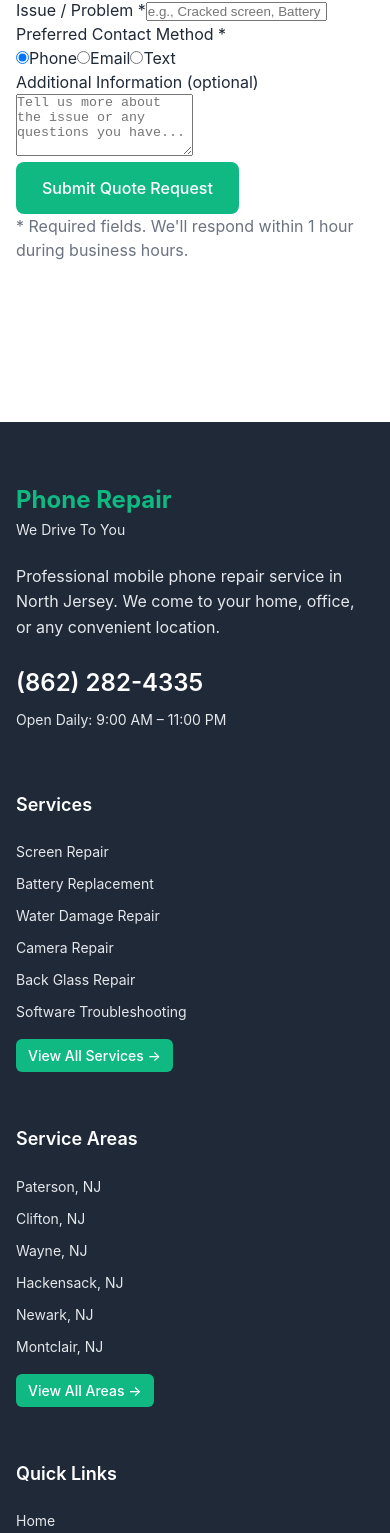
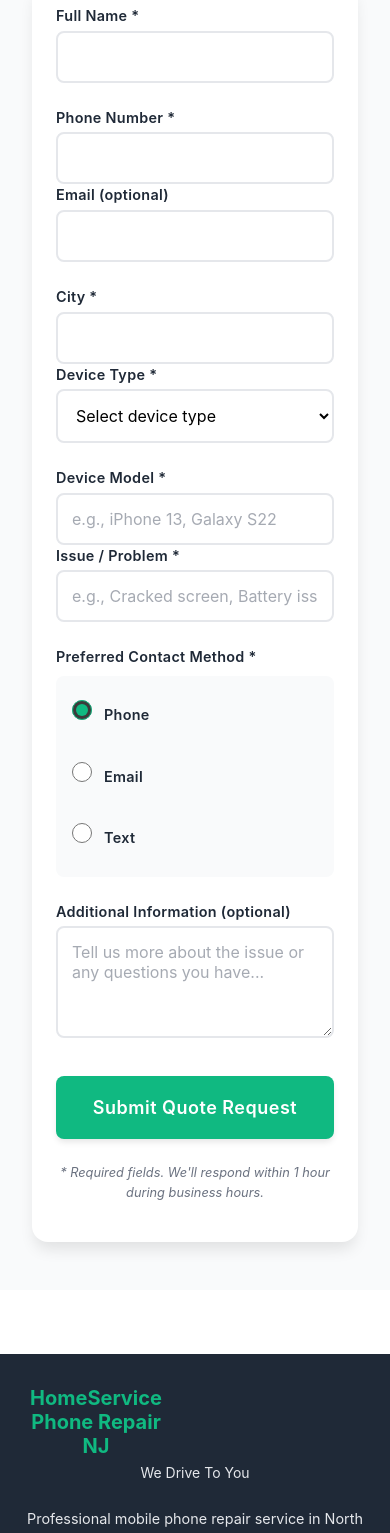
Before and after one commit to minhaj-isl8621/phone-repair-website, a React (Vite) app in the folder phone-repair-website/: page /quote in a window 390 px wide. Shown: the part 390-1923 px from the top of the page. Built offline with nearby package versions, Linux system fonts and the light colour scheme.

Commit message:
Complete website ready for deployment

```diff
--- a/phone-repair-website/src/components/layout/Footer.css
+++ b/phone-repair-website/src/components/layout/Footer.css
@@ -7,25 +7,25 @@
 
 .footer-grid {
   display: grid;
-  grid-template-columns: 1fr 2fr;
-  gap: var(--spacing-2xl);
+  grid-template-columns: 1fr 1fr;
+  gap: var(--spacing-2xl); /* Reduced from var(--spacing-3xl) to create moderate gap */
   margin-bottom: var(--spacing-2xl);
 }
 
 .footer-info {
-  max-width: 400px;
+  max-width: 450px;
 }
 
 .footer-logo {
-  display: flex;
-  flex-direction: column;
   margin-bottom: var(--spacing-md);
 }
 
 .footer-logo .logo-text {
-  font-size: 1.75rem;
+  font-size: 1.5rem;
   font-weight: 700;
   color: var(--primary-green);
+  line-height: 1.2;
+  margin-bottom: 0.25rem;
 }
 
 .footer-logo .logo-tagline {
@@ -37,6 +37,7 @@
   color: var(--medium-gray);
   margin-bottom: var(--spacing-md);
   line-height: 1.6;
+  font-size: 0.95rem;
 }
 
 .footer-contact {
@@ -62,30 +63,37 @@
 }
 
 .footer-links {
-  display: grid;
-  grid-template-columns: repeat(3, 1fr);
-  gap: var(--spacing-xl);
+  display: flex;
+  justify-content: flex-start; /* Changed from flex-end to bring links back toward center */
+}
+
+.footer-links-column {
+  min-width: 200px;
 }
 
 .footer-links-column h4 {
-  color: var(--white);
+  color: var(--primary-green);
   margin-bottom: var(--spacing-md);
   font-size: 1.125rem;
+  font-weight: 600;
+  letter-spacing: 0.5px;
 }
 
 .footer-links-column ul {
   list-style: none;
   padding: 0;
+  margin: 0;
 }
 
 .footer-links-column li {
-  margin-bottom: var(--spacing-xs);
+  margin-bottom: var(--spacing-sm);
 }
 
 .footer-links-column a {
   color: var(--medium-gray);
   transition: color 0.2s ease;
-  font-size: 0.875rem;
+  font-size: 0.95rem;
+  text-decoration: none;
 }
 
 .footer-links-column a:hover {
@@ -112,12 +120,14 @@
 .footer-legal a {
   color: var(--medium-gray);
   transition: color 0.2s ease;
+  text-decoration: none;
 }
 
 .footer-legal a:hover {
   color: var(--primary-green);
 }
 
+/* Tablet Styles */
 @media (max-width: 968px) {
   .footer-grid {
     grid-template-columns: 1fr;
@@ -129,67 +139,101 @@
   }
 
   .footer-links {
-    grid-template-columns: repeat(2, 1fr);
+    justify-content: flex-start;
   }
 }
 
-@media (max-width: 576px) {
+/* Mobile Styles */
+@media (max-width: 768px) {
+  .footer {
+    padding: var(--spacing-xl) 0 var(--spacing-md);
+    margin-top: var(--spacing-2xl);
+  }
+
+  .footer-grid {
+    gap: var(--spacing-lg);
+  }
+
+  .footer-info {
+    text-align: center;
+  }
+
+  .footer-logo .logo-text {
+    font-size: 1.25rem;
+  }
+
+  .footer-logo .logo-tagline {
+    font-size: 0.875rem;
+  }
+
+  .footer-description {
+    font-size: 0.9rem;
+    max-width: 100%;
+  }
+
+  .footer-phone {
+    font-size: 1.25rem;
+  }
+
+  .footer-hours {
+    font-size: 0.8rem;
+  }
+
   .footer-links {
-    grid-template-columns: 1fr;
+    justify-content: center;
+  }
+
+  .footer-links-column {
+    min-width: auto;
+    text-align: center;
+  }
+
+  .footer-links-column h4 {
+    margin-bottom: var(--spacing-sm);
+    font-size: 1rem;
+  }
+
+  .footer-links-column li {
+    margin-bottom: var(--spacing-xs);
+  }
+
+  .footer-links-column a {
+    font-size: 0.9rem;
   }
 
   .footer-bottom {
     flex-direction: column;
     text-align: center;
+    padding-top: var(--spacing-md);
+    gap: var(--spacing-sm);
   }
 
   .footer-legal {
     justify-content: center;
+    flex-wrap: wrap;
+    gap: var(--spacing-md);
+  }
+
+  .footer-legal a {
+    font-size: 0.8rem;
   }
 }
-.footer-links-column .view-all-link {
-  margin-top: var(--spacing-sm);
+
+/* Small Mobile Devices */
+@media (max-width: 480px) {
+  .footer {
+    padding: var(--spacing-lg) 0 var(--spacing-sm);
   }
 
-.footer-links-column .view-all-link a {
-  color: var(--primary-green);
-  font-weight: 500;
+  .footer-links-column h4 {
+    font-size: 0.95rem;
   }
 
-.footer-links-column .view-all-link a:hover {
-  color: var(--primary-green-dark);
-  text-decoration: underline;
-}
-.footer-logo .logo-text {
-  font-size: 1.5rem;
-  font-weight: 700;
-  color: var(--primary-green);
-  line-height: 1.2;
+  .footer-links-column a {
+    font-size: 0.85rem;
   }
 
-.footer-logo .logo-tagline {
-  font-size: 0.875rem;
-  color: var(--medium-gray);
-  margin-top: 4px;
+  .footer-legal {
+    gap: var(--spacing-sm);
   }
-
-.view-all-footer-link {
-  margin-top: var(--spacing-sm);
 }
-
-.view-all-button {
-  display: inline-block;
-  padding: 6px 12px;
-  background-color: var(--primary-green);
-  color: var(--white) !important;
-  border-radius: var(--radius-sm);
-  font-size: 0.8rem;
-  font-weight: 500;
-  transition: background-color 0.2s ease;
-}
-
-.view-all-button:hover {
-  background-color: var(--primary-green-dark);
-  color: var(--white) !important;
-  text-decoration: none !important;
-}
--- a/phone-repair-website/src/components/layout/Footer.jsx
+++ b/phone-repair-website/src/components/layout/Footer.jsx
@@ -4,24 +4,6 @@ import Container from '../common/Container';
 
 const Footer = () => {
   const currentYear = new Date().getFullYear();
-
-  const serviceLinks = [
-    'Screen Repair',
-    'Battery Replacement',
-    'Water Damage Repair',
-    'Camera Repair',
-    'Back Glass Repair',
-    'Software Troubleshooting'
-  ];
-
-  const areaLinks = [
-    'Paterson, NJ',
-    'Clifton, NJ',
-    'Wayne, NJ',
-    'Hackensack, NJ',
-    'Newark, NJ',
-    'Montclair, NJ'
-  ];
 
   const quickLinks = [
     { label: 'Home', path: '/' },
@@ -37,10 +19,11 @@ const Footer = () => {
     <footer className="footer">
       <Container>
         <div className="footer-grid">
+          {/* Business Info Column - Unchanged */}
           <div className="footer-info">
             <div className="footer-logo">
               <Link to="/">
-                <div className="logo-text">Phone Repair</div>
+                <div className="logo-text">HomeService Phone Repair NJ</div>
                 <div className="logo-tagline">We Drive To You</div>
               </Link>
             </div>
@@ -49,45 +32,18 @@ const Footer = () => {
               We come to your home, office, or any convenient location.
             </p>
             <div className="footer-contact">
-              <a href="tel:8622824335" className="footer-phone">(862) 282-4335</a>
+              <a href="tel:+18622824335" className="footer-phone">(862) 282-4335</a>
               <p className="footer-hours">Open Daily: 9:00 AM – 11:00 PM</p>
             </div>
           </div>
 
+          {/* Quick Links Column - Simplified */}
           <div className="footer-links">
-            <div className="footer-links-column">
-              <h4>Services</h4>
-              <ul>
-                {serviceLinks.map((link) => (
-                  <li key={link}>
-                    <Link to="/services">{link}</Link>
-                  </li>
-                ))}
-                <li className="view-all-footer-link">
-                  <Link to="/services" className="view-all-button">View All Services →</Link>
-                </li>
-              </ul>
-            </div>
-
-            <div className="footer-links-column">
-              <h4>Service Areas</h4>
-              <ul>
-                {areaLinks.map((area) => (
-                  <li key={area}>
-                    <Link to="/service-areas">{area}</Link>
-                  </li>
-                ))}
-                <li className="view-all-footer-link">
-                  <Link to="/service-areas" className="view-all-button">View All Areas →</Link>
-                </li>
-              </ul>
-            </div>
-
             <div className="footer-links-column">
               <h4>Quick Links</h4>
               <ul>
                 {quickLinks.map((link) => (
-                  <li key={link.path}>
+                  <li key={link.label}>
                     <Link to={link.path}>{link.label}</Link>
                   </li>
                 ))}
@@ -96,8 +52,9 @@ const Footer = () => {
           </div>
         </div>
 
+        {/* Bottom Bar - Unchanged */}
         <div className="footer-bottom">
-          <p>&copy; {currentYear} Phone Repair — We Drive To You. All rights reserved.</p>
+          <p>&copy; {currentYear} HomeService Phone Repair NJ. All rights reserved.</p>
           <div className="footer-legal">
             <Link to="/privacy">Privacy Policy</Link>
             <Link to="/terms">Terms of Service</Link>
--- a/phone-repair-website/src/components/layout/Header.css
+++ b/phone-repair-website/src/components/layout/Header.css
@@ -19,10 +19,13 @@
   line-height: 1.2;
 }
 
+/* Updated for longer business name */
 .logo-text {
-  font-size: 1.5rem;
+  font-size: 1.25rem;
   font-weight: 700;
   color: var(--primary-green);
+  line-height: 1.2;
+  white-space: nowrap;
 }
 
 .logo-tagline {
@@ -102,7 +105,26 @@
   transform: rotate(-45deg) translate(7px, -6px);
 }
 
+/* Tablet adjustments */
+@media (max-width: 1024px) {
+  .logo-text {
+    font-size: 1.1rem;
+    white-space: normal;
+    max-width: 200px;
+  }
+}
+
+/* Mobile styles */
 @media (max-width: 768px) {
+  .logo-text {
+    font-size: 1rem;
+    max-width: 160px;
+  }
+
+  .logo-tagline {
+    font-size: 0.75rem;
+  }
+
   .mobile-menu-btn {
     display: flex;
   }
@@ -116,11 +138,12 @@
     height: 100vh;
     background: var(--white);
     flex-direction: column;
-    justify-content: center;
-    padding: var(--spacing-2xl);
+    justify-content: flex-start;
+    padding: var(--spacing-lg) var(--spacing-lg);
     box-shadow: var(--shadow-xl);
     transition: right 0.3s ease;
     gap: var(--spacing-xl);
+    overflow-y: auto;
   }
 
   .nav-menu.active {
@@ -129,19 +152,31 @@
 
   .nav-list {
     flex-direction: column;
-    align-items: center;
-    gap: var(--spacing-lg);
+    gap: 0; /* Remove gap, use padding on items instead */
+    width: 100%;
   }
 
   .nav-item {
     width: 100%;
     text-align: center;
+    padding: 0.5rem 0; /* Reduced from previous spacing */
   }
 
   .nav-link {
-    font-size: 1.25rem;
+    font-size: 1.1rem; /* Slightly smaller than before */
     display: block;
-    padding: var(--spacing-sm);
+    padding: 0.4rem 0; /* Reduced vertical padding */
+  }
+
+  .mobile-phone-item {
+    margin-top: 0.5rem;
+    border-top: 1px solid var(--medium-gray);
+    padding-top: 0.75rem;
+  }
+
+  .mobile-phone-link {
+    color: var(--primary-green) !important;
+    font-weight: 600;
   }
 
   .nav-cta {
@@ -151,4 +186,15 @@
   .nav-cta .btn {
     width: 100%;
   }
+
+  .desktop-only {
+    display: none;
+  }
 }
+
+/* Desktop styles - hide mobile phone item */
+@media (min-width: 769px) {
+  .mobile-phone-item {
+    display: none;
+  }
+}
--- a/phone-repair-website/src/pages/QuotePage.css
+++ b/phone-repair-website/src/pages/QuotePage.css
@@ -1,14 +1,377 @@
+.quote-hero {
+  background: linear-gradient(135deg, var(--dark-text) 0%, #2d3748 100%);
+  color: var(--white);
+  padding: var(--spacing-3xl) 0;
+  text-align: center;
+}
+
+.quote-hero-title {
+  font-size: 3rem;
+  color: var(--white);
+  margin-bottom: var(--spacing-md);
+}
+
+.quote-hero-subtitle {
+  font-size: 1.25rem;
+  color: rgba(255, 255, 255, 0.9);
+  max-width: 600px;
+  margin: 0 auto;
+}
+
+.quote-form-section {
+  background-color: var(--light-gray);
+  padding: var(--spacing-2xl) 0;
+}
+
+.quote-form {
+  max-width: 800px;
+  margin: 0 auto;
+  background: var(--white);
+  padding: var(--spacing-2xl);
+  border-radius: var(--radius-lg);
+  box-shadow: var(--shadow-lg);
+}
+
+.form-row {
+  display: grid;
+  grid-template-columns: 1fr 1fr;
+  gap: var(--spacing-lg);
+  margin-bottom: var(--spacing-lg);
+}
+
+.form-group {
+  margin-bottom: var(--spacing-lg);
+  width: 100%;
+}
+
+.form-group:last-child {
+  margin-bottom: 0;
+}
+
+.form-group label {
+  display: block;
+  margin-bottom: var(--spacing-xs);
+  font-weight: 600;
+  color: var(--dark-text);
+  font-size: 0.95rem;
+  letter-spacing: 0.3px;
+}
+
+.form-group input,
+.form-group select,
+.form-group textarea {
+  width: 100%;
+  padding: 0.875rem 1rem;
+  border: 2px solid var(--medium-gray);
+  border-radius: var(--radius-md);
+  font-family: var(--font-primary);
+  font-size: 1rem;
+  transition: all 0.2s ease;
+  background-color: var(--white);
+}
+
+.form-group input:hover,
+.form-group select:hover,
+.form-group textarea:hover {
+  border-color: var(--primary-green-light);
+}
+
+.form-group input:focus,
+.form-group select:focus,
+.form-group textarea:focus {
+  outline: none;
+  border-color: var(--primary-green);
+  box-shadow: 0 0 0 4px var(--primary-green-light);
+}
+
+.form-group input::placeholder,
+.form-group textarea::placeholder {
+  color: var(--light-text);
+  opacity: 0.6;
+}
+
+.radio-group {
+  display: flex;
+  gap: var(--spacing-xl);
+  padding: var(--spacing-sm) 0;
+  background-color: var(--light-gray);
+  border-radius: var(--radius-md);
+  padding: var(--spacing-md) var(--spacing-lg);
+}
+
+.radio-label {
+  display: flex;
+  align-items: center;
+  gap: var(--spacing-xs);
+  font-weight: 500;
+  cursor: pointer;
+  color: var(--dark-text);
+  font-size: 1rem;
+}
+
+.radio-label input[type="radio"] {
+  width: 1.2rem;
+  height: 1.2rem;
+  accent-color: var(--primary-green);
+  margin-right: 0.25rem;
+  cursor: pointer;
+}
+
+.radio-label input[type="radio"]:checked {
+  background-color: var(--primary-green);
+}
+
+textarea {
+  resize: vertical;
+  min-height: 120px;
+}
+
+.form-actions {
+  text-align: center;
+  margin-top: var(--spacing-xl);
+}
+
+.form-actions .btn {
+  min-width: 250px;
+  padding: 1rem 2rem;
+  font-size: 1.125rem;
+  font-weight: 600;
+  letter-spacing: 0.5px;
+  box-shadow: var(--shadow-md);
+  transition: all 0.3s ease;
+}
+
+.form-actions .btn:hover {
+  transform: translateY(-2px);
+  box-shadow: var(--shadow-lg);
+}
+
+.form-note {
+  text-align: center;
+  font-size: 0.875rem;
+  color: var(--light-text);
+  margin-top: var(--spacing-lg);
+  font-style: italic;
+}
+
 .submit-error {
   background-color: #fee;
   color: #c00;
-  padding: var(--spacing-md);
+  padding: var(--spacing-md) var(--spacing-lg);
   border-radius: var(--radius-md);
-  margin-bottom: var(--spacing-md);
+  margin-bottom: var(--spacing-lg);
   text-align: center;
   border: 1px solid #fcc;
+  font-weight: 500;
 }
 
 button:disabled {
   opacity: 0.7;
   cursor: not-allowed;
 }
+
+/* Success page styles */
+.quote-success {
+  text-align: center;
+  padding: var(--spacing-2xl) 0;
+}
+
+.success-card {
+  max-width: 600px;
+  margin: 0 auto;
+  background: var(--white);
+  padding: var(--spacing-2xl);
+  border-radius: var(--radius-lg);
+  box-shadow: var(--shadow-lg);
+}
+
+.success-icon {
+  width: 80px;
+  height: 80px;
+  background: var(--primary-green);
+  color: var(--white);
+  font-size: 3rem;
+  display: flex;
+  align-items: center;
+  justify-content: center;
+  border-radius: 50%;
+  margin: 0 auto var(--spacing-lg);
+  box-shadow: var(--shadow-md);
+}
+
+.success-card h2 {
+  color: var(--dark-text);
+  margin-bottom: var(--spacing-md);
+  font-size: 1.75rem;
+}
+
+.success-message {
+  color: var(--light-text);
+  margin-bottom: var(--spacing-lg);
+  font-size: 1.125rem;
+  line-height: 1.6;
+}
+
+.success-cta {
+  background: var(--light-gray);
+  padding: var(--spacing-lg);
+  border-radius: var(--radius-md);
+  margin-bottom: var(--spacing-xl);
+  border: 1px solid var(--medium-gray);
+}
+
+.success-cta p {
+  margin-bottom: var(--spacing-sm);
+  color: var(--dark-text);
+  font-weight: 500;
+}
+
+.success-phone {
+  display: inline-block;
+  font-size: 1.5rem;
+  font-weight: 700;
+  color: var(--primary-green);
+  text-decoration: none;
+  transition: color 0.2s ease;
+}
+
+.success-phone:hover {
+  color: var(--primary-green-dark);
+  text-decoration: underline;
+}
+
+.back-home-btn {
+  min-width: 200px;
+}
+
+/* Mobile Styles */
+@media (max-width: 768px) {
+  .quote-hero {
+    padding: var(--spacing-2xl) 0;
+  }
+
+  .quote-hero-title {
+    font-size: 2rem;
+  }
+
+  .quote-hero-subtitle {
+    font-size: 1rem;
+    padding: 0 var(--spacing-md);
+  }
+
+  .quote-form-section {
+    padding: var(--spacing-lg) 0;
+  }
+
+  .quote-form {
+    padding: var(--spacing-lg);
+    margin: 0 var(--spacing-sm);
+  }
+
+  .form-row {
+    grid-template-columns: 1fr;
+    gap: 0;
+    margin-bottom: 0;
+  }
+
+  .form-group {
+    margin-bottom: var(--spacing-md);
+  }
+
+  .form-group label {
+    font-size: 0.9rem;
+    margin-bottom: 0.25rem;
+  }
+
+  .form-group input,
+  .form-group select,
+  .form-group textarea {
+    padding: 0.875rem;
+    font-size: 16px;
+  }
+
+  .radio-group {
+    flex-direction: column;
+    gap: var(--spacing-sm);
+    padding: var(--spacing-md);
+    margin-top: var(--spacing-xs);
+  }
+
+  .radio-label {
+    padding: 0.5rem 0;
+    font-size: 1rem;
+  }
+
+  .radio-label input[type="radio"] {
+    width: 1.25rem;
+    height: 1.25rem;
+    margin-right: 0.75rem;
+  }
+
+  textarea {
+    min-height: 100px;
+  }
+
+  .form-actions {
+    margin-top: var(--spacing-lg);
+  }
+
+  .form-actions .btn {
+    width: 100%;
+    min-width: auto;
+    padding: 1rem;
+  }
+
+  .form-note {
+    font-size: 0.8rem;
+    margin-top: var(--spacing-md);
+  }
+
+  .submit-error {
+    padding: var(--spacing-sm) var(--spacing-md);
+    font-size: 0.9rem;
+  }
+
+  /* Success page mobile */
+  .success-card {
+    padding: var(--spacing-lg);
+    margin: 0 var(--spacing-sm);
+  }
+
+  .success-icon {
+    width: 60px;
+    height: 60px;
+    font-size: 2rem;
+  }
+
+  .success-card h2 {
+    font-size: 1.5rem;
+  }
+
+  .success-message {
+    font-size: 1rem;
+  }
+
+  .success-phone {
+    font-size: 1.25rem;
+  }
+
+  .back-home-btn {
+    width: 100%;
+  }
+}
+
+/* Small mobile devices */
+@media (max-width: 480px) {
+  .quote-form {
+    padding: var(--spacing-md);
+  }
+
+  .radio-group {
+    padding: var(--spacing-sm);
+  }
+
+  .radio-label {
+    font-size: 0.95rem;
+  }
+}
--- a/phone-repair-website/src/pages/QuotePage.jsx
+++ b/phone-repair-website/src/pages/QuotePage.jsx
@@ -33,7 +33,8 @@ const QuotePage = () => {
     setSubmitError(null);
 
     try {
-      const response = await fetch('http://localhost:3001/api/quote', {
+      const API_URL = import.meta.env.VITE_API_BASE_URL || 'http://localhost:3001';
+      const response = await fetch(`${API_URL}/api/quote`, {
         method: 'POST',
         headers: {
           'Content-Type': 'application/json',
@@ -100,7 +101,7 @@ const QuotePage = () => {
 
       <section className="quote-form-section section">
         <Container>
-          <form onSubmit={handleSubmit} className="quote-form">
+          <form onSubmit={handleSubmit} className="quote-form mobile-optimized-form">
             <div className="form-row">
               <div className="form-group">
                 <label htmlFor="fullName">Full Name *</label>
```
Also changed, not shown: phone-repair-website/src/components/layout/Header.jsx (+7 -2 lines). Lines whose indentation alone changed are shown as unchanged.
